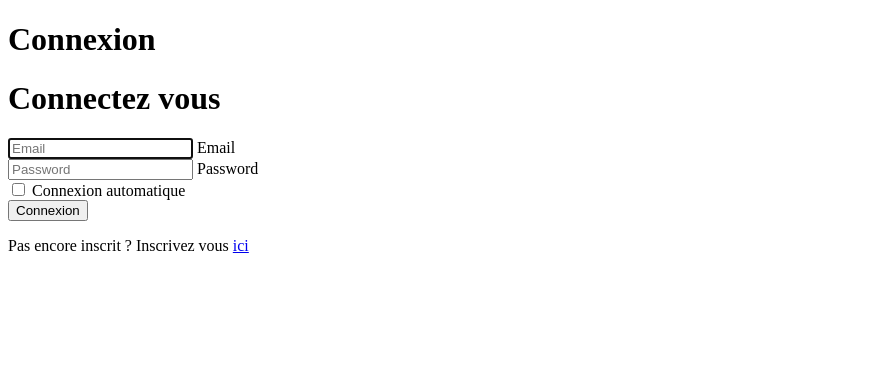
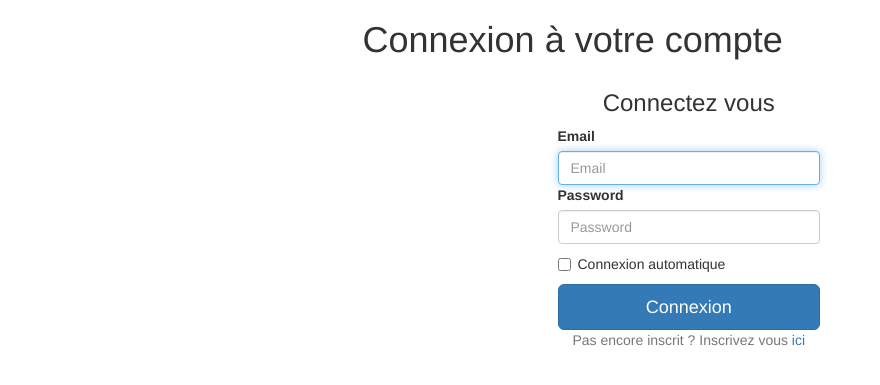
Before and after one commit to arthurannebicque/lo07, a PHP site: page /index.php?action=connexion in a window 1280 px wide. Shown: the top 385 px of the page, without its empty margins (0-880 px from the left). Run offline with PHP 8.4, Linux system fonts and the light colour scheme; some libraries are stand-ins or nearby versions.

Commit message:
Formulaires Bootstrap

```diff
--- a/model/memberManager.php
+++ b/model/memberManager.php
@@ -6,7 +6,7 @@ class MemberManager {
 
     protected function dbConnect() {
         try {
-            $db = new \PDO('mysql:host=localhost;dbname=sitties;charset=utf8', 'root', 'root');
+            $db = new \PDO('mysql:host=localhost;dbname=sitties;charset=utf8', 'root', '');
             return $db;
         } catch (Exception $e) {
             echo 'Echec de connexion : ' . $e->getMessage();
--- a/model/slotManager.php
+++ b/model/slotManager.php
@@ -6,7 +6,7 @@ class SlotManager {
 
     protected function dbConnect() {
         try {
-            $db = new \PDO('mysql:host=localhost;dbname=sitties;charset=utf8', 'root', 'root', array(\PDO::ATTR_ERRMODE => \PDO::ERRMODE_EXCEPTION));
+            $db = new \PDO('mysql:host=localhost;dbname=sitties;charset=utf8', 'root', '', array(\PDO::ATTR_ERRMODE => \PDO::ERRMODE_EXCEPTION));
             return $db;
         } catch (Exception $e) {
             echo 'Echec de connexion : ' . $e->getMessage();
--- a/view/connexionForm.php
+++ b/view/connexionForm.php
@@ -1,5 +1,5 @@
 <!DOCTYPE html>
-<html lang="en">
+<html lang="en" xmlns="http://www.w3.org/1999/html">
 
     <head>
 
@@ -7,29 +7,47 @@
         <meta name="viewport" content="width=device-width, initial-scale=1, shrink-to-fit=no">
         <meta name="description" content="">
         <meta name="author" content="">
+        <link href="//maxcdn.bootstrapcdn.com/bootstrap/3.3.0/css/bootstrap.min.css" rel="stylesheet" id="bootstrap-css">
+        <script src="//maxcdn.bootstrapcdn.com/bootstrap/3.3.0/js/bootstrap.min.js"></script>
+        <script src="//code.jquery.com/jquery-1.11.1.min.js"></script>
+        <!------ Include the above in your HEAD tag ---------->
+        <link href="//maxcdn.bootstrapcdn.com/font-awesome/4.2.0/css/font-awesome.min.css" rel="stylesheet">
+
     </head>
 
     <body>
-        <h1>Connexion</h1>
+   <div class="container">
+    <div class="row">
+        <div class="col-md-offset-3 col-md-6">
+        <header class="text-center"></header><h1>Connexion à votre compte</h1></header>
+        </div>
+        <div class="col-md-offset-5 col-md-3">
+
         <form class="form-signin" action="index.php?action=connectMember" method="post">
             <div class="text-center mb-4">
                 <h1 class="h3 mb-3 font-weight-normal">Connectez vous</h1>
             </div>
-            <div class="form-label-group">
+            <div class="form-label-group form-login">
+                <label for="inputEmail">Email</label>
                 <input type="text" id="inputLogin" name="email" class="form-control" placeholder="Email" <?php if (isset($_GET['email'])) echo 'value="' . htmlspecialchars($_GET['email']) . '"' ?> required autofocus>
-                <label for="inputEmail">Email</label>
+
             </div>
             <div class="form-label-group">
+                <label for="inputPassword">Password</label>
+                <input type="password" id="inputPassword" name="password" class="form-control" placeholder="Password" required>
 
-                <input type="password" id="inputPassword" name="password" class="form-control" placeholder="Password" required>
-                <label for="inputPassword">Password</label>
             </div>
             <div class="checkbox mb-3">
                 <label>
                     <input type="checkbox" name="case" value="connexion-automatique"> Connexion automatique
                 </label>
             </div>
+            <div class="wrapper">
             <button class="btn btn-lg btn-primary btn-block" type="submit">Connexion</button>
             <p class="mt-5 mb-3 text-muted text-center">Pas encore inscrit ? Inscrivez vous <a href="index.php?action=registration">ici</a></p>
+            </div>
         </form>
+        </div>
+    </div>
+   </div>
     </body>
```
Also changed, not shown: view/registrationFormBabysitter.php (+27 -10 lines), view/registrationFormParent.php (+24 -9 lines).
